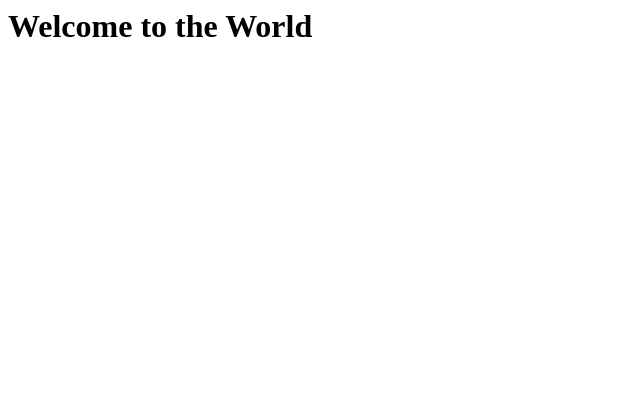
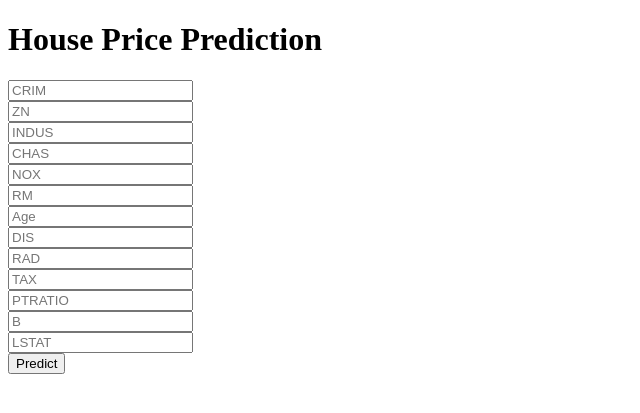
Before and after one commit to Humeshwari/HousingPricePrediction, a Flask app: page / in a window 1280 px wide. Shown: the top 413 px of the page, without its empty margins (0-640 px from the left). Run offline with Flask 3, Linux system fonts and the light colour scheme.

Commit message:
The Web Application is ready

```diff
--- a/app.py
+++ b/app.py
@@ -24,5 +24,14 @@ def predict_api():
     return jsonify(output[0])
 
 
+@app.route('/predict',methods=['POST'])
+def predict():
+    data=[float(x) for x in request.form.values()]
+    final_input=scalar.transform(np.array(data).reshape(1,-1))
+    print(final_input)
+    output=regmodel.predict(final_input)[0]
+    return render_template("home.html",prediction_text="The House price prediction is {}".format(output))
+
+
 if __name__=="__main__":
     app.run(debug=True)
--- a/templates/home.html
+++ b/templates/home.html
@@ -1,3 +1,48 @@
-<h1>
-Welcome to the World
-</h1>
+<!DOCTYPE html>
+<html >
+
+<head>
+  <meta charset="UTF-8">
+  <title>ML API</title>
+  <link href='https://fonts.googleapis.com/css?family=Pacifico' rel='stylesheet' type='text/css'>
+<link href='https://fonts.googleapis.com/css?family=Arimo' rel='stylesheet' type='text/css'>
+<link href='https://fonts.googleapis.com/css?family=Hind:300' rel='stylesheet' type='text/css'>
+<link href='https://fonts.googleapis.com/css?family=Open+Sans+Condensed:300' rel='stylesheet' type='text/css'>
+
+
+</head>
+
+<body>
+ <div class="login">
+	<h1>House Price Prediction</h1>
+
+     <!-- Main Input For Receiving Query to our ML -->
+    <form action="{{ url_for('predict')}}"method="post">
+      <input type="text" name="CRIM" placeholder="CRIM" required="required" /><br>
+    	<input type="text" name="ZN" placeholder="ZN" required="required" /><br>
+        <input type="text" name="INDUS" placeholder="INDUS" required="required" /><br>
+        <input type="text" name="CHAS" placeholder="CHAS" required="required" /><br>
+        <input type="text" name="NOX" placeholder="NOX" required="required" /><br>
+        <input type="text" name="RM" placeholder="RM" required="required" /><br>
+        <input type="text" name="Age" placeholder="Age" required="required" /><br>
+        <input type="text" name="DIS" placeholder="DIS" required="required" /><br>
+        <input type="text" name="RAD" placeholder="RAD" required="required" /><br>
+        <input type="text" name="TAX" placeholder="TAX" required="required" /><br>
+        <input type="text" name="PTRATIO" placeholder="PTRATIO" required="required" /><br>
+        <input type="text" name="B" placeholder="B" required="required" /><br>
+        <input type="text" name="LSTAT" placeholder="LSTAT" required="required" /><br>
+
+
+
+        <button type="submit" class="btn btn-primary btn-block btn-large">Predict</button>
+    </form>
+
+   <br>
+   <br>
+
+
+ </div>
+ {{prediction_text}}
+
+</body>
+</html>
```
